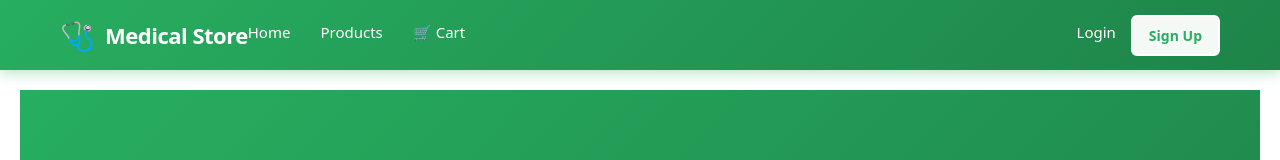
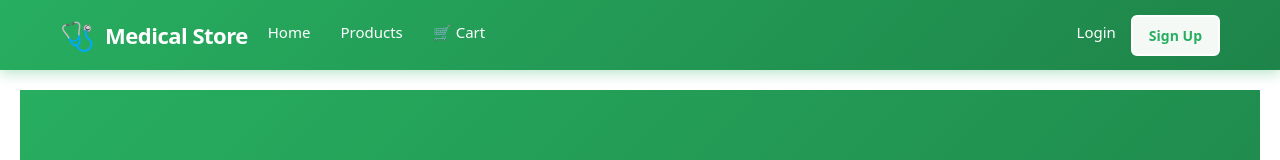
Before and after one commit to abdelkarimmedtech/medical--equipment-store, a React (Create React App) app: page / in a window 1280 px wide. Shown: the top 160 px of the page. Built offline with nearby package versions, Linux system fonts and the light colour scheme.

Commit message:
Enhance Navbar layout: add flexbox for navigation links and improve mobile menu structure

```diff
--- a/src/components/Navbar.css
+++ b/src/components/Navbar.css
@@ -18,6 +18,7 @@
   align-items: center;
   padding: 0 20px;
   height: 70px;
+  gap: 20px;
 }
 
 /* ==================== LOGO ==================== */
@@ -52,6 +53,13 @@
   align-items: center;
   gap: 30px;
   flex: 1;
+  justify-content: center;
+}
+
+.navbar-nav-links {
+  display: flex;
+  align-items: center;
+  gap: 30px;
   justify-content: center;
 }
 
@@ -253,6 +261,12 @@
     gap: 10px;
   }
 
+  .navbar-nav-links {
+    flex-direction: column;
+    width: 100%;
+    gap: 10px;
+  }
+
   .navbar-btn,
   .navbar-link {
     width: 100%;
--- a/src/components/Navbar.jsx
+++ b/src/components/Navbar.jsx
@@ -51,6 +51,7 @@ const Navbar = ({ cartCount }) => {
         </button>
 
         <div className={`navbar-menu ${isMobileMenuOpen ? 'active' : ''}`}>
+          <div className="navbar-nav-links">
             <Link to="/" className="navbar-link" onClick={() => setIsMobileMenuOpen(false)}>
               Home
             </Link>
@@ -58,6 +59,7 @@ const Navbar = ({ cartCount }) => {
               Products
             </Link>
 
+            {!isAdminPage && (
               <Link
                 to="/cart"
                 className="navbar-link cart-link"
@@ -68,6 +70,8 @@ const Navbar = ({ cartCount }) => {
                   <span className="cart-badge">{cartCount}</span>
                 )}
               </Link>
+            )}
+          </div>
 
           <div className="navbar-auth">
             {!isLoggedIn ? (
@@ -97,22 +101,14 @@ const Navbar = ({ cartCount }) => {
                 {!isAdminPage && (
                   <div className="user-profile">
                     <span className="user-name">👤 {username}</span>
+                  </div>
+                )}
                 <button
                   onClick={handleLogout}
                   className="navbar-btn navbar-btn-logout"
                 >
                   Logout
                 </button>
-                  </div>
-                )}
-                {isAdminPage && (
-                  <button
-                    onClick={handleLogout}
-                    className="navbar-btn navbar-btn-logout"
-                  >
-                    Logout
-                  </button>
-                )}
               </>
             )}
           </div>
```
Lines whose indentation alone changed are shown as unchanged.
